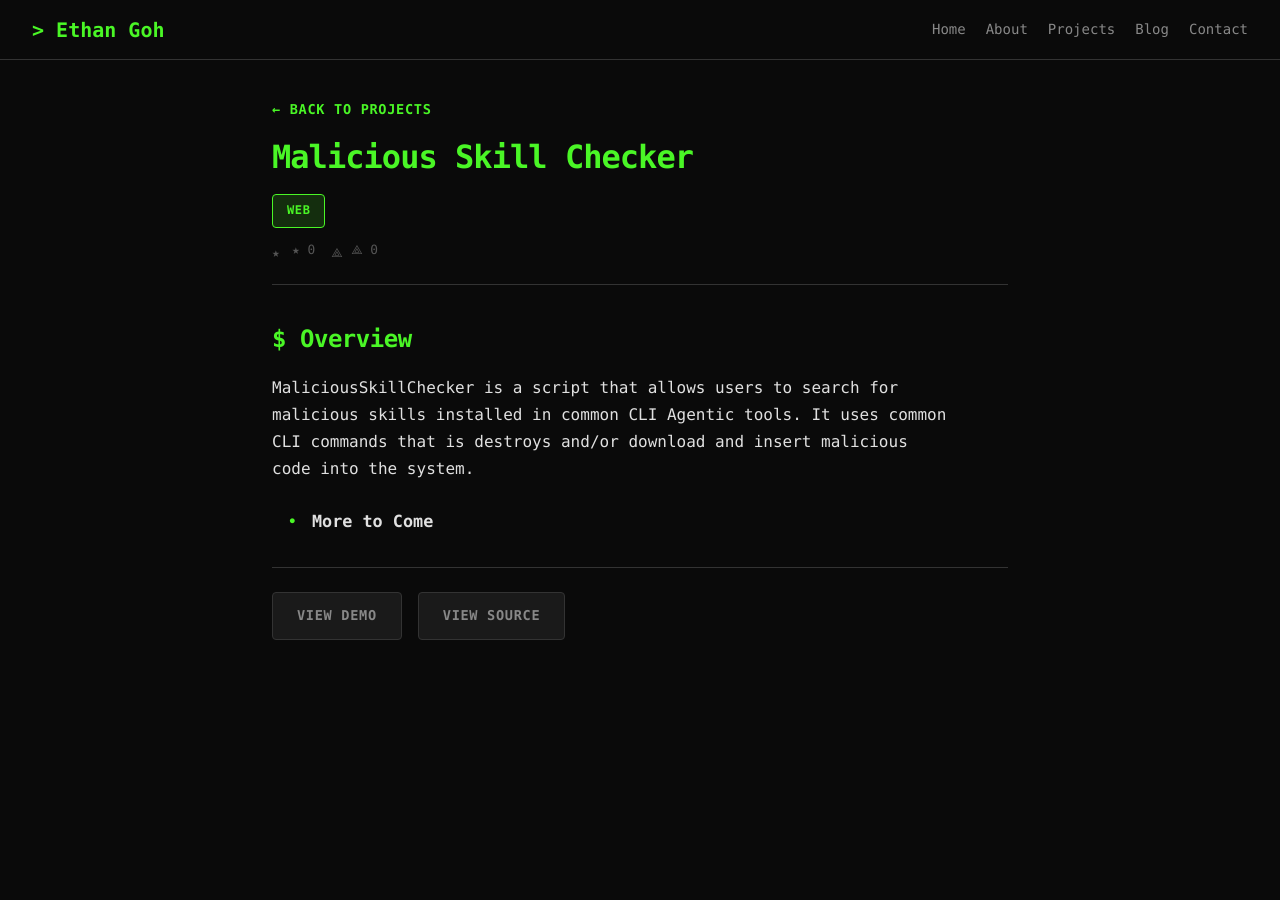
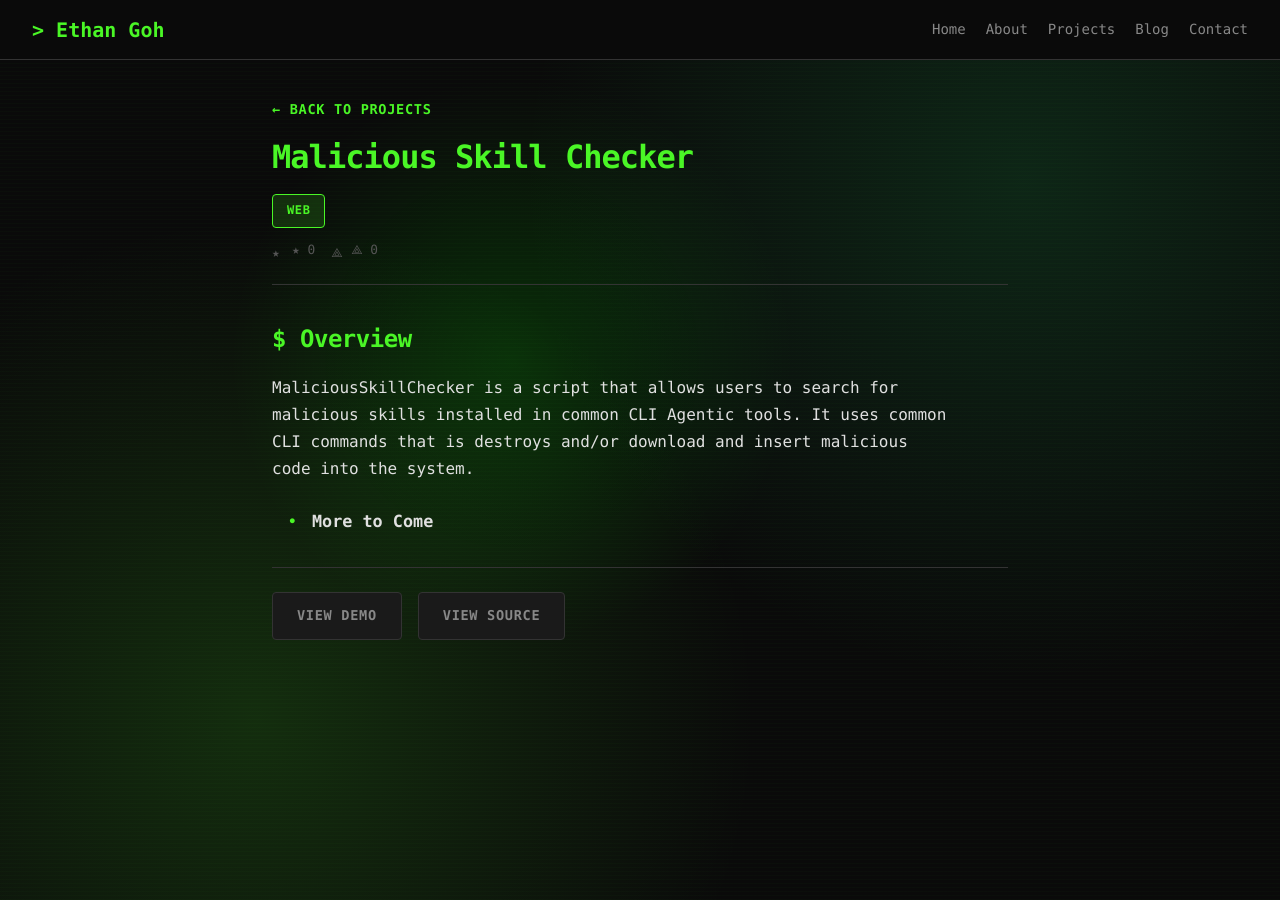
Before and after one commit to ethantrainshard/profile-blog-site, a Jekyll site: the page built from _projects/2026-04-17-malicious-skill-checker.md, in a window 1280 px wide. Built offline with Jekyll 4.4.1, drawn with Linux system fonts in a browser that asks for light colours.

Commit message:
fix: project detail page add green background

```diff
--- a/_layouts/project.html
+++ b/_layouts/project.html
@@ -26,8 +26,10 @@
     </nav>
   </header>
 
-  <main class="post-page">
-    <article class="post-container">
+  <main class="post-page page-bg-container">
+    <div class="page-bg-pattern"></div>
+    <div class="scan-lines"></div>
+    <article class="post-container page-content">
       <a href="{{ site.baseurl }}/projects" class="back-to-blog">← Back to Projects</a>
       <h1>{{ page.title }}</h1>
       <div class="post-meta">
--- a/css/main.css
+++ b/css/main.css
@@ -2118,7 +2118,6 @@ footer {
 
 .post-page {
   padding-top: 6rem;
-  background: var(--color-bg);
   min-height: 100vh;
 }
 
```
